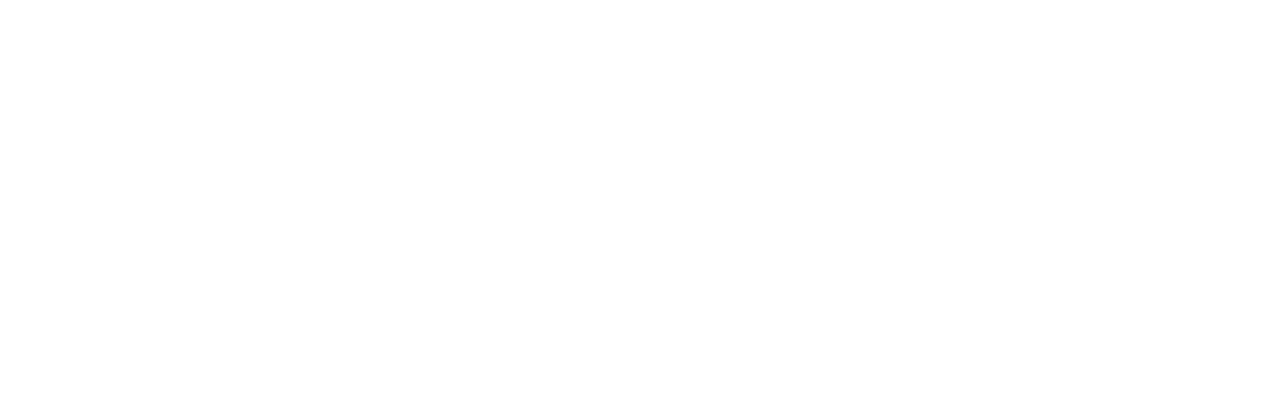
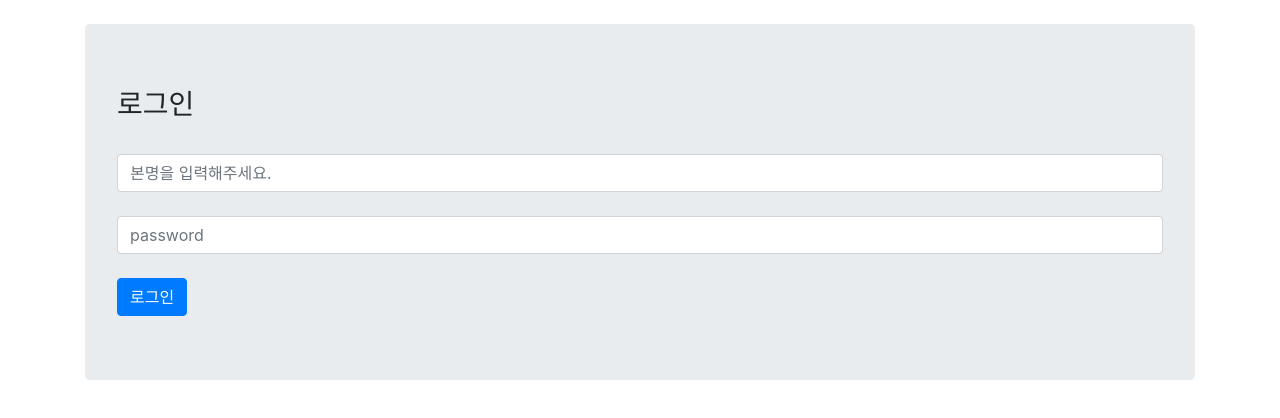
Before and after one commit to 7772/eating-olulo-client, a React (Create React App) app: page /login in a window 1280 px wide. Shown: the top 418 px of the page. Built offline with nearby package versions, Linux system fonts and the light colour scheme.

Commit message:
Implements LoginScreen and API

```diff
--- a/src/App.js
+++ b/src/App.js
@@ -12,6 +12,7 @@
       <Switch>
         <Route path="/" exact component={Screens.MainScreen}/>
         <Route path="/stores" exact component={Screens.StoreScreen}/>
+        <Route path="/login" exact component={Screens.LoginScreen}/>
       </Switch>
     </Router>
   );
--- /dev/null
+++ b/src/apis/AuthAPI/index.ts
@@ -0,0 +1,27 @@
+import {APIService} from "../../services";
+
+
+class AuthAPI {
+  static async login(params: any) {
+    const path = '/auth/login';
+    const body = {
+      username: params.username,
+      password: params.password,
+    };
+
+    return APIService.post(path, body, false);
+  }
+
+  static async signUp(params: any) {
+    const path = '/auth/sign-up';
+    const body = {
+      username: params.username,
+      password: params.password,
+    };
+
+    return APIService.post(path, body, false);
+  }
+}
+
+
+export default AuthAPI;
--- a/src/apis/MealTiketsAPI/index.ts
+++ b/src/apis/MealTiketsAPI/index.ts
@@ -5,7 +5,7 @@
   static async getList() {
     const path = '/meal-tikets';
 
-    return APIService.get(path, false);
+    return APIService.get(path, true);
   }
 
   static async register(params: any) {
@@ -15,7 +15,7 @@
       end_time: params.endTime,
     };
 
-    return APIService.post(path, body, false);
+    return APIService.post(path, body, true);
   }
 }
 
--- a/src/apis/StoresAPI/index.ts
+++ b/src/apis/StoresAPI/index.ts
@@ -5,7 +5,7 @@
   static async getList() {
     const path = '/stores';
 
-    return APIService.get(path, false);
+    return APIService.get(path, true);
   }
 
   static async register(params: any) {
@@ -15,7 +15,7 @@
       phone_number: params.phoneNumber,
     };
 
-    return APIService.post(path, body, false);
+    return APIService.post(path, body, true);
   }
 }
 
--- a/src/apis/index.ts
+++ b/src/apis/index.ts
@@ -1,8 +1,10 @@
 import MealTiketsAPI from './MealTiketsAPI';
 import StoresAPI from './StoresAPI';
+import AuthAPI from './AuthAPI';
 
 
 export {
   MealTiketsAPI,
   StoresAPI,
+  AuthAPI,
 };
--- /dev/null
+++ b/src/screens/LoginScreen/index.tsx
@@ -0,0 +1,95 @@
+import React, {Component} from 'react';
+import {
+  Jumbotron,
+  InputGroup,
+  Input,
+  Button,
+} from 'reactstrap';
+
+import {AuthAPI} from '../../apis';
+import {NavigationService, LocalStorageService} from '../../services';
+
+
+class LoginScreen extends Component {
+
+  constructor(props: any) {
+    super(props);
+
+    this.onPressLogin = this.onPressLogin.bind(this);
+    this.onChangeUsername = this.onChangeUsername.bind(this);
+    this.onChangePassword = this.onChangePassword.bind(this);
+
+    this.state = {
+      username: '',
+      password: '',
+    };
+  }
+
+  onChangeUsername(e: any) {
+    const username = e.target.value;
+    this.setState({username: username});
+  }
+
+  onChangePassword(e: any) {
+    const password = e.target.value;
+    this.setState({password: password});
+  }
+
+  async onPressLogin() {
+    try {
+      const {username, password}: any = this.state;
+      const params = {
+        username: username,
+        password: password,
+      };
+
+      const {response, json}: any = await AuthAPI.login(params);
+
+      if (response.ok) {
+        LocalStorageService.setAccessToken(json.accessToken);
+        NavigationService.navigate('/');
+      } else {
+        alert('로그인 실패');
+      }
+    } catch (error) {
+      alert(error);
+    }
+  }
+
+  render() {
+    const {username, password}: any = this.state;
+
+    return (
+      <div className="container">
+        <br/>
+        <Jumbotron>
+          <h3>로그인</h3>
+          <br/>
+          <InputGroup>
+            <Input
+              placeholder="본명을 입력해주세요."
+              value={username}
+              onChange={this.onChangeUsername}
+            />
+          </InputGroup>
+          <br/>
+          <InputGroup>
+            <Input
+              placeholder="password"
+              value={password}
+              min={0}
+              max={100}
+              type="password"
+              onChange={this.onChangePassword}
+            />
+          </InputGroup>
+          <br/>
+          <Button color="primary" onClick={this.onPressLogin}>로그인</Button>
+        </Jumbotron>
+    </div>
+    );
+  }
+}
+
+
+export default LoginScreen;
--- a/src/screens/MainScreen/index.tsx
+++ b/src/screens/MainScreen/index.tsx
@@ -3,6 +3,7 @@
 
 import {NavBar, MealTiketList, StoreList} from '../../components';
 import {MealTiketsAPI, StoresAPI} from '../../apis';
+import {LocalStorageService, NavigationService} from '../../services';
 
 
 class MainScreen extends Component<any, any> {
@@ -18,8 +19,20 @@
   }
 
   componentDidMount() {
+    this.checkAccessToken();
+  }
+
+  checkAccessToken() {
+    if (!LocalStorageService.hasAccessToken()) {
+      NavigationService.navigate('/login');
+    } else {
+      this.requestSession();
+    }
+  }
+
+  requestSession() {
+    alert('get session');
     this.getStoreList();
-    this.getMealTiketList();
   }
 
   async getStoreList() {
--- a/src/screens/index.ts
+++ b/src/screens/index.ts
@@ -1,8 +1,10 @@
 import MainScreen from './MainScreen';
 import StoreScreen from './StoreScreen';
+import LoginScreen from './LoginScreen';
 
 
 export {
   MainScreen,
   StoreScreen,
+  LoginScreen,
 };
--- a/src/services/LocalStorageService/index.ts
+++ b/src/services/LocalStorageService/index.ts
@@ -6,7 +6,7 @@
   static getAccessToken(): string | null {
     const accessToken = localStorage.getItem('accessToken');
 
-    if (accessToken && accessToken === '') {
+    if (accessToken && accessToken !== '') {
       return JSON.parse(accessToken);
     } else {
       return null;
```
